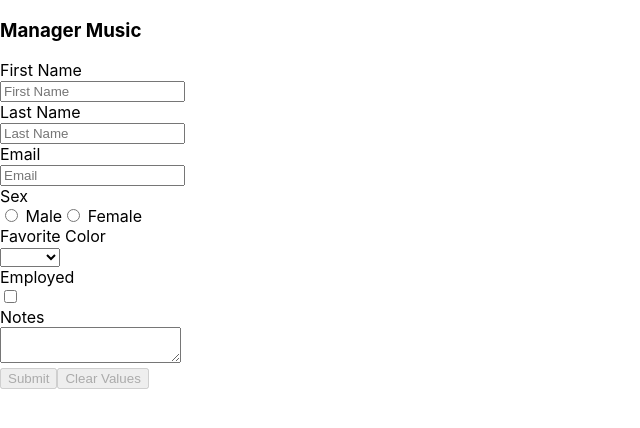
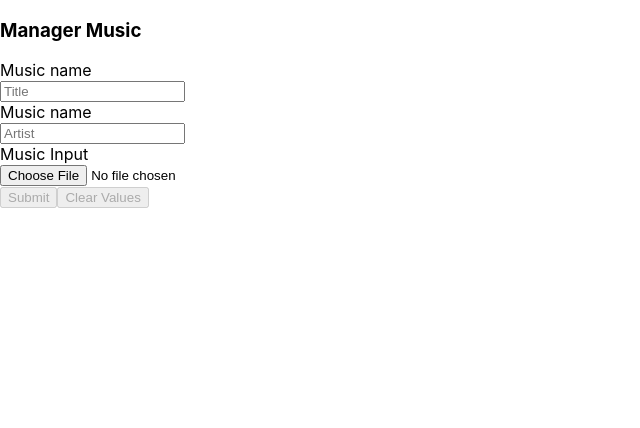
Before and after one commit to TuanAnhBN8795/clothes_shop, a React (Create React App) app: page /manager in a window 1280 px wide. Shown: the top 428 px of the page, without its empty margins (0-640 px from the left). Built offline with nearby package versions, Linux system fonts and the light colour scheme.

Commit message:
handle upload file

```diff
--- a/src/action.js
+++ b/src/action.js
@@ -7,6 +7,7 @@ export const INVALIDATE_SUBREDDIT = 'INVALIDATE_SUBREDDIT'
 
 export const REQUEST_MUSICS = 'REQUEST_MUSICS'
 export const RECEIVE_MUSICS = 'RECEIVE_MUSICS'
+export const ADD_NEW_MUSIC = 'ADD_NEW_MUSIC'
 
 export function selectSubreddit(subreddit) {
   return {
@@ -61,6 +62,29 @@ export function fetchMusics() {
   }
 }
 
+export function addNewMusic(title, artist, music) {
+  return dispatch => {
+    dispatch({
+      type: ADD_NEW_MUSIC,
+      title,
+      artist,
+      music,
+    });
+    let formData = new FormData()
+
+    formData.append('title', title)
+    formData.append('artist', artist)
+    formData.append('music', music)
+    return axios.post(`https://music-serer-api-1310.herokuapp.com/music`, formData)
+      .then(response => {
+        console.log('response =====>', response)
+      })
+      .catch(err => {
+        console.log(err)
+      })
+  }
+}
+
 function shouldFetchPosts(state, subreddit) {
   const posts = state.postsBySubreddit[subreddit]
   if (!posts) {
--- /dev/null
+++ b/src/components/FieldFileInput.js
@@ -0,0 +1,19 @@
+import React from 'react'
+
+const FieldFileInput  = props => {
+  const handleOnChange = (e) => {
+    e.preventDefault();
+    const { input: { onChange } } = props;
+    onChange(e.target.files[0]);
+  };
+
+  return (
+    <input
+      type='file'
+      accept='audio/*'
+      onChange={handleOnChange}
+    />
+  )
+};
+
+export default FieldFileInput;
--- a/src/components/ManagerForm.js
+++ b/src/components/ManagerForm.js
@@ -1,84 +1,41 @@
 import React from 'react';
 import { Field, reduxForm } from 'redux-form';
+
+import FieldFileInput from '../components/FieldFileInput';
 
 const ManagerForm = props => {
   const { handleSubmit, pristine, reset, submitting } = props;
   return (
     <form onSubmit={handleSubmit}>
       <div>
-        <label>First Name</label>
+        <label>Music name</label>
         <div>
           <Field
-            name="firstName"
+            name="title"
             component="input"
             type="text"
-            placeholder="First Name"
+            placeholder="Title"
           />
         </div>
       </div>
       <div>
-        <label>Last Name</label>
+        <label>Music name</label>
         <div>
           <Field
-            name="lastName"
+            name="artist"
             component="input"
             type="text"
-            placeholder="Last Name"
+            placeholder="Artist"
           />
         </div>
       </div>
       <div>
-        <label>Email</label>
+        <label>Music Input</label>
         <div>
           <Field
-            name="email"
-            component="input"
-            type="email"
-            placeholder="Email"
+            name="music"
+            component={FieldFileInput}
           />
-        </div>
-      </div>
-      <div>
-        <label>Sex</label>
-        <div>
-          <label>
-            <Field name="sex" component="input" type="radio" value="male" />
-            {' '}
-            Male
-          </label>
-          <label>
-            <Field name="sex" component="input" type="radio" value="female" />
-            {' '}
-            Female
-          </label>
-        </div>
-      </div>
-      <div>
-        <label>Favorite Color</label>
-        <div>
-          <Field name="favoriteColor" component="select">
-            <option />
-            <option value="ff0000">Red</option>
-            <option value="00ff00">Green</option>
-            <option value="0000ff">Blue</option>
-          </Field>
-        </div>
-      </div>
-      <div>
-        <label htmlFor="employed">Employed</label>
-        <div>
-          <Field
-            name="employed"
-            id="employed"
-            component="input"
-            type="checkbox"
-          />
-        </div>
-      </div>
-      <div>
-        <label>Notes</label>
-        <div>
-          <Field name="notes" component="textarea" />
         </div>
       </div>
       <div>
--- a/src/pages/ManagerMusicPage.js
+++ b/src/pages/ManagerMusicPage.js
@@ -1,17 +1,28 @@
-import React from 'react';
+import React, { Component } from 'react'
+import { connect } from 'react-redux'
 import ManagerMusicForm from '../components/ManagerForm';
+import { addNewMusic } from '../action';
 
-const ManagerMusicPage = () => {
-  const handleSubmit = values => {
-    window.alert(`You submitted:\n\n${JSON.stringify(values, null, 2)}`);
+class ManagerMusicPage extends Component{
+  constructor(props) {
+    super(props)
+    this.handleSubmit = this.handleSubmit.bind(this)
+  }
+
+  handleSubmit(values) {
+    console.log('values =====>', values);
+    const { title, artist, music } = values;
+    this.props.dispatch(addNewMusic(title, artist, music));
   };
 
-  return (
-    <div>
-      <h3>Manager Music</h3>
-      <ManagerMusicForm onSubmit={handleSubmit} />
-    </div>
-  );
-};
+  render() {
+    return (
+      <div>
+        <h3>Manager Music</h3>
+        <ManagerMusicForm onSubmit={this.handleSubmit} />
+      </div>
+    );
+  }
+}
 
-export default ManagerMusicPage;
+export default connect()(ManagerMusicPage);
```
